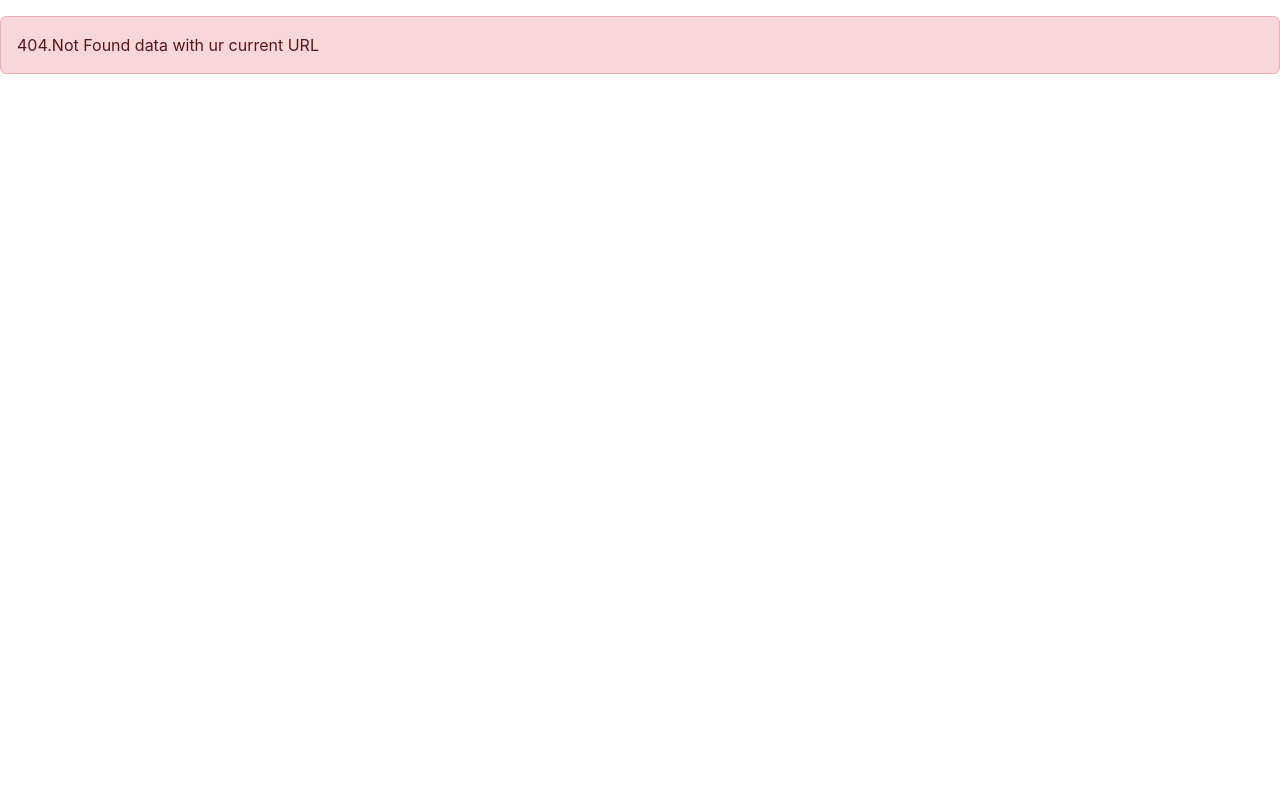
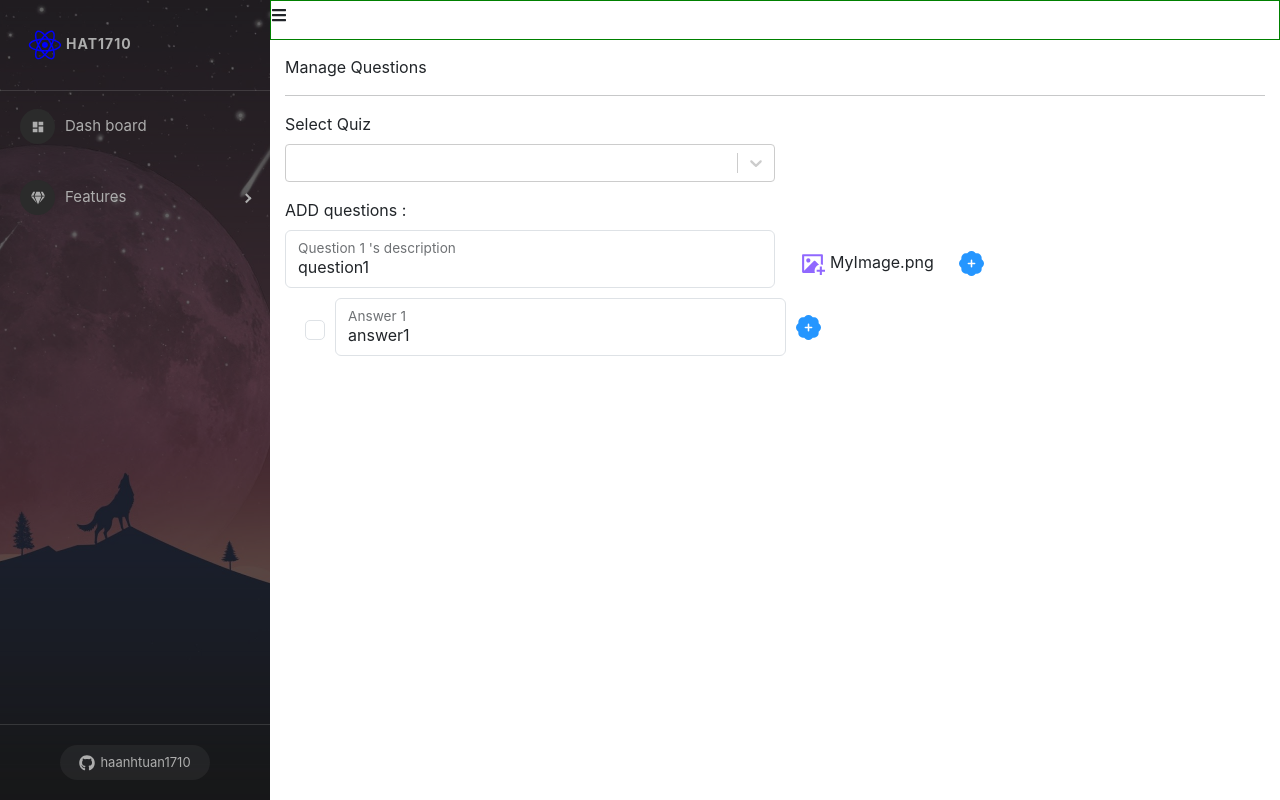
Before and after one commit to haanhtuan1710/React, a React (Create React App) app: page /admins/manage-questions in a window 1280 px wide. Before the commit this address had no page. Built offline with nearby package versions, Linux system fonts and the light colour scheme.

Commit message:
them va xoa cau hoi cau tra loi

```diff
--- a/package.json
+++ b/package.json
@@ -27,6 +27,7 @@
     "redux-persist": "^6.0.0",
     "redux-thunk": "2.4.1",
     "sass": "1.53.0",
+    "uuid": "^11.1.0",
     "web-vitals": "2.1.4"
   },
   "scripts": {
--- a/src/Layout.js
+++ b/src/Layout.js
@@ -12,6 +12,7 @@
 import ListQuiz from './components/User/ListQuiz';
 import DetailQuiz from './components/User/DetailQuiz';
 import ManageQuiz from './components/Admin/Content/Quiz/ManageQuiz';
+import Questions from './components/Admin/Content/Question/Questions';
 
 const NotFound = ()=>{
     return(
@@ -35,6 +36,7 @@
                     <Route index element={<DashBoard />} />
                     <Route path="manage-users" element={<ManageUser />} />
                     <Route path="manage-quizzes" element={<ManageQuiz />} />
+                     <Route path="manage-questions" element={<Questions />} />
                 </Route>
 
                 <Route path="/login" element={<Login />} />
--- /dev/null
+++ b/src/components/Admin/Content/Question/Questions.js
@@ -0,0 +1,175 @@
+import { useState } from 'react';
+import Select from 'react-select';
+import { BsFillPatchPlusFill, BsFillPatchMinusFill } from "react-icons/bs";
+import './Questions.scss'
+import { RiImageAddFill } from "react-icons/ri";
+import { v4 as uuidv4 } from 'uuid';
+import _ from 'lodash'
+
+const Questions = () => {
+    const options = [
+        { value: 'EASY', label: 'EASY' },
+        { value: 'MEDIUM', label: 'MEDIUM' },
+        { value: 'HARD', label: 'HARD' },
+    ];
+    const [selectedQuiz, setSelectedQuiz] = useState({})
+    const [questions, setQuestions] = useState([
+        {
+            id: uuidv4(),
+            description: 'question1',
+            imageFile: '',
+            imageName: '',
+            answers: [
+                {
+                    id: uuidv4(),
+                    description: 'answer1',
+                    isCorrect: false
+                }
+            ]
+        }
+    ]);
+
+    const handleAddRemoveQuestion = (type, id) => {
+        if (type === 'ADD') {
+            const newQuestion =
+            {
+                id: uuidv4(),
+                description: 'question1',
+                imageFile: '',
+                imageName: '',
+                answers: [
+                    {
+                        id: uuidv4(),
+                        description: '',
+                        isCorrect: false
+                    }
+                ]
+            }
+
+            setQuestions([...questions, newQuestion])
+        }
+        if (type === 'REMOVE') {
+            let questionClone = _.cloneDeep(questions);
+            questionClone = questionClone.filter(item => item.id !== id);
+            setQuestions(questionClone)
+        }
+    }
+
+    const handleAddRemoveAnswer = (type, questionId, answerId) => {
+         let questionsClone = _.cloneDeep(questions);
+        if (type === 'ADD') {
+            const newAnwser =
+            {
+                id: uuidv4(),
+                description: '',
+                isCorrect: false
+            };
+            let index = questionsClone.findIndex(item => item.id === questionId);
+            questionsClone[index].answers.push(newAnwser);
+            setQuestions(questionsClone);
+
+        }
+        if (type === 'REMOVE') {
+            let index = questionsClone.findIndex(item => item.id === questionId);
+            questionsClone[index].answers = questionsClone[index].answers.filter(item => item.id !== answerId);
+            setQuestions(questionsClone);
+        }
+    }
+
+    return (
+        <div className="questions-container">
+            <div className="title">
+                Manage Questions
+            </div>
+            <hr />
+            <div className="add-new-question">
+                <div className='col-6 form group'>
+                    <label className='mb-2'>Select Quiz</label>
+                    <Select
+                        defaultValue={selectedQuiz}
+                        onChange={setSelectedQuiz}
+                        options={options}
+                    />
+                </div>
+            </div>
+            <div className='mt-3 mb-2'>
+                ADD questions :
+            </div>
+            {
+                questions && questions.length > 0
+                && questions.map((question, index) => {
+                    return (
+                        <div key={question.id} className='q-main mb-4'>
+                            <div className='questions-content'>
+                                <div class="form-floating description">
+                                    <input
+                                        type="text"
+                                        class="form-control"
+                                        placeholder="name@example.com"
+                                        value={question.description}
+                                    />
+                                    <label> Question {index + 1} 's description</label>
+                                </div>
+                                <div className='group-upload'>
+                                    <label >
+                                        <RiImageAddFill className='label-up' />
+                                    </label>
+                                    <input type={'file'} hidden />
+                                    <span >MyImage.png</span>
+                                </div>
+                                <div className='btn-add'>
+                                    <span onClick={() => handleAddRemoveQuestion('ADD', '')} >
+                                        <BsFillPatchPlusFill className='icon-add' />
+                                    </span>
+                                    {
+                                        questions.length > 1 &&
+
+                                        <span onClick={() => handleAddRemoveQuestion('REMOVE', question.id)}>
+                                            <BsFillPatchMinusFill className='icon-remove' />
+                                        </span>
+                                    }
+                                </div>
+                            </div>
+                            {
+                                question.answers && question.answers.length > 0
+                                && question.answers.map((answer, index) => {
+                                    return (
+                                        <div key={answer.id} className='answers-content'>
+                                            <input
+                                                className="form-check-input iscorrect"
+                                                type="checkbox"
+                                                value=""
+                                            />
+                                            <div class="form-floating answer-name">
+                                                <input
+                                                    type="text"
+                                                    class="form-control"
+                                                    placeholder="name@example.com"
+                                                    value={answer.description}
+                                                />
+                                                <label>Answer {index + 1}</label>
+                                            </div>
+                                            <div className='btn-group'>
+                                                <span onClick={() => handleAddRemoveAnswer('ADD', question.id)} >
+                                                    <BsFillPatchPlusFill className='icon-add' />
+                                                </span>
+                                                {question.answers.length > 1 &&
+                                                    <span onClick={() => handleAddRemoveAnswer('REMOVE', question.id, answer.id)}>
+                                                        <BsFillPatchMinusFill className='icon-remove' />
+                                                    </span>
+                                                }
+                                            </div>
+                                        </div>
+                                    )
+                                })
+                            }
+
+
+                        </div>
+                    )
+                })
+            }
+        </div>
+    )
+}
+export default Questions
--- /dev/null
+++ b/src/components/Admin/Content/Question/Questions.scss
@@ -0,0 +1,98 @@
+.questions-container {
+    padding: 15px;
+
+    .title {
+        margin-bottom: 15px;
+    }
+
+    .questions-content {
+        display: flex;
+        gap: 25px;
+
+        .description {
+            width: 50%;
+        }
+
+        .group-upload {
+            padding-top: 20px;
+
+            .label-up {
+
+                margin-right: 5px;
+                cursor: pointer;
+                color: #9068ff;
+                font-size: 25px;
+
+                &:hover {
+                    color: #40f;
+                }
+            }
+        }
+
+        .btn-add {
+            padding-top: 20px;
+            .icon-add {
+                font-size: 25px;
+                color: #2596ff;
+                cursor: pointer;
+
+                &:hover {
+                    color: #0989ff;
+                }
+            }
+
+            .icon-remove {
+                font-size: 25px;
+                color: #e8771c;
+                cursor: pointer;
+                margin-left: 10px;
+
+                &:hover {
+                    color: #ff7608;
+                }
+            }
+        }
+
+    }
+
+    .answers-content {
+        display: flex;
+        gap: 10px;
+        padding-left: 20px;
+        padding-top: 10px;
+        align-items: center;
+
+        .answer-name {
+            width: 47%;
+        }
+
+        .iscorrect {
+
+            font-size: 20px;
+        }
+
+        .btn-group {
+            .icon-add {
+                font-size: 25px;
+                color: #2596ff;
+                cursor: pointer;
+
+                &:hover {
+                    color: #0989ff;
+                }
+            }
+
+            .icon-remove {
+                font-size: 25px;
+                color: #e8771c;
+                cursor: pointer;
+                margin-left: 10px;
+
+                &:hover {
+                    color: #ff7608;
+                }
+            }
+        }
+    }
+
+}
--- a/src/components/Admin/SideBar.js
+++ b/src/components/Admin/SideBar.js
@@ -60,7 +60,7 @@
                         >
                             <MenuItem> Quản lý User <Link to="/admins/manage-users" /></MenuItem>
                             <MenuItem> Quản lý bài Quiz <Link to="/admins/manage-quizzes" /></MenuItem>
-                            <MenuItem> Quản lý câu hỏi</MenuItem>
+                            <MenuItem> Quản lý câu hỏi<Link to="/admins/manage-questions" /></MenuItem>
                         </SubMenu>
 
 
```
Also changed, not shown: 1 other file (tests, documents, lock files or other folders).
